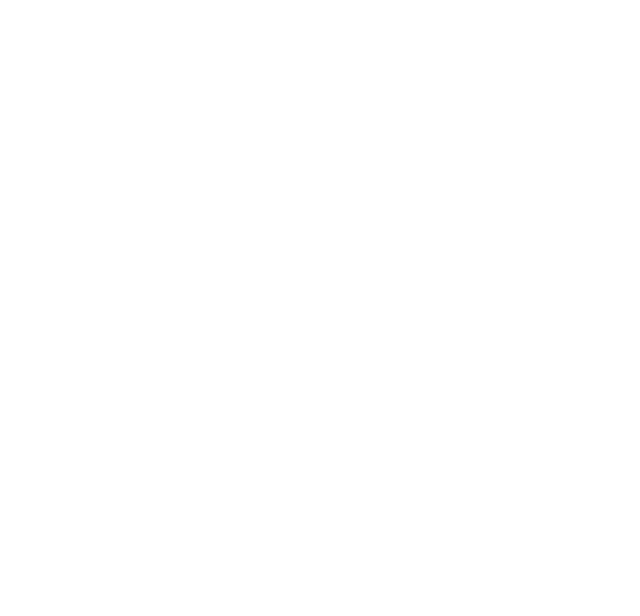
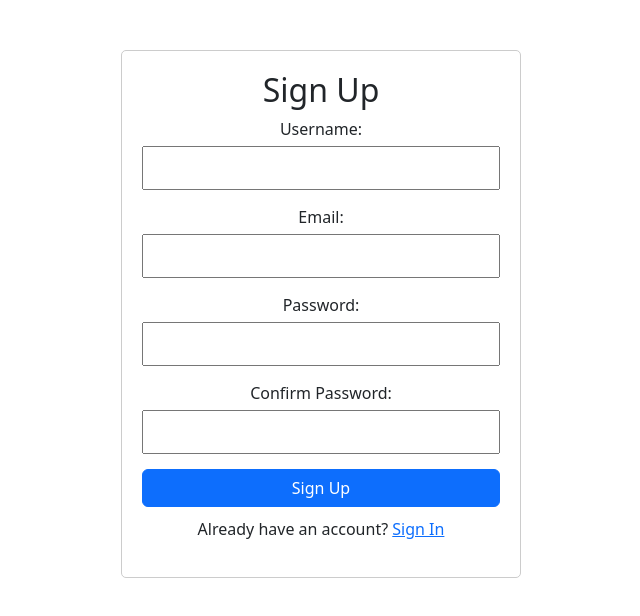
Before and after one commit to lizakhan01/Project_Appayon, a React (Create React App) app in the folder appayon/: page /signUp in a window 1280 px wide. Before the commit this address had no page. Shown: the top 616 px of the page, without its empty margins (319-959 px from the left). Built offline with nearby package versions, Linux system fonts and the light colour scheme.

Commit message:
Added SignIn and SignUp page.

```diff
--- a/appayon/src/App.jsx
+++ b/appayon/src/App.jsx
@@ -2,18 +2,19 @@ import React from "react";
 import { BrowserRouter as Router, Route, Routes } from "react-router-dom";
 import "./App.css";
 import Home from "./Components/Home";
+import SignUp from "./Components/SignUp";
+import SignIn from "./Components/SignIn";
 
 function App() {
   return (
     <div className="App">
       <Router>
         <Routes>
-        <Route path="/home" element={<Home />} />
-
-
+          <Route path="/home" element={<Home />} />
+          <Route path="/signUp" element={<SignUp />} />
+          <Route path="/signIn" element={<SignIn />} />
         </Routes>
       </Router>
-
     </div>
   );
 }
--- a/appayon/src/Components/Home.css
+++ b/appayon/src/Components/Home.css
@@ -1,15 +1,12 @@
-/* Home.css */
+
 .nav-bar {
   padding: 1rem;
 }
 
 .navbar-nav .nav-item-left {
-
   margin-left: 20px;
   margin-right: 20px; /* Adjust the value to increase the spacing between nav items */
 }
-
-
 
 .appayon {
   color: red;
@@ -27,39 +24,51 @@
   align-items: center;
 }
 
+/* Custom styles for the right-side navigation items */
+.nav-item-right {
+  display: flex;
+  align-items: center;
+  margin-left: auto; /* Push the right-side items to the rightmost side */
+}
 
-
-  /* Custom styles for the right-side navigation items */
-
-.nav-item-right-signin {
-    margin-left: 550px; /* Adjust the left margin as needed */
+.nav-item-right-signin,
+.nav-item-right-signup {
   display: flex;
   align-items: center;
   height: 40px; /* Adjust the height as needed */
+  margin-left: 15px; /* Space between Sign In and Sign Up buttons */
 }
 
-  .nav-item-right-signin .nav-link {
+.nav-item-right-signin .nav-link,
+.nav-item-right-signup .nav-link {
   padding: 0;
 }
 
-  .nav-item-right-signin .btn {
+.nav-item-right-signin .btn,
+.nav-item-right-signup .btn {
   height: 100%;
   width: 100px;
   padding: 0 10px; /* Adjust padding inside the button */
 }
 
+/* Hover effects for buttons */
+.nav-item-right-signin .btn:hover,
+.nav-item-right-signup .btn:hover {
+  background-color: #007bff; /* Blue color for hover */
+  color: white; /* White text on hover */
+}
+
 .nav-item-right-cart {
-    margin-left: 15px; /* Adjust the left margin as needed */
   display: flex;
   align-items: center;
   height: 40px; /* Adjust the height as needed */
+  margin-left: 15px; /* Adjust the left margin as needed */
 }
 
 .nav-item-right-cart svg {
   width: 24px; /* Adjust the icon width */
   height: 24px; /* Adjust the icon height */
 }
-
 
 .bg-picture {
   width: 100%;
--- a/appayon/src/Components/Home.jsx
+++ b/appayon/src/Components/Home.jsx
@@ -1,30 +1,23 @@
+
 import React from "react";
 import { Link } from "react-router-dom";
 import { useState } from "react";
 import "bootstrap/dist/css/bootstrap.min.css";
 import "bootstrap/dist/js/bootstrap.bundle.min.js";
 import bgImage from "./bg2.jpg";
-
 import "./Home.css";
 
-const Navbar = () =>
-  {
+const Navbar = () => {
   const [foodname, setFoodName] = useState("");
 
-  const getFoodName = (e) =>{
+  const getFoodName = (e) => {
     e.preventDefault();
-  //  value = e.target.value;
-  //  setFoodName(value);
-
-  //send it to backend and check for the food
-
-
-   console.log(foodname);
-  }
+    // Handle search functionality
+    console.log(foodname);
+  };
 
   return (
     <div className="page-body">
-
       <div className="nav-bar">
         <nav className="navbar navbar-expand-lg bg-body-tertiary">
           <div className="container-fluid">
@@ -93,14 +86,10 @@ const Navbar = () =>
                       </li>
                     </ul>
                   </li>
-
-
-
                 </ul>
               </div>
 
-              <form className="d-flex" role="search" onSubmit={getFoodName} >
-
+              <form className="d-flex" role="search" onSubmit={getFoodName}>
                 <input
                   className="form-control me-2"
                   type="search"
@@ -108,19 +97,25 @@ const Navbar = () =>
                   aria-label="Search"
                   value={foodname}
                   onChange={(e) => setFoodName(e.target.value)}
-
                 />
-
-                <button className="btn btn-outline-success" type="submit" >
+                <button className="btn btn-outline-success" type="submit">
                   Search
                 </button>
               </form>
 
-              <ul className="navbar-nav me-auto mb-2 mb-lg-0">
+              <div className="nav-item-right">
                 <li className="nav-item-right-signin">
                   <button type="submit" className="btn btn-outline-primary">
                     <Link to="/signIn" className="nav-link active">
                       Sign In
+                    </Link>
+                  </button>
+                </li>
+
+                <li className="nav-item-right-signup">
+                  <button type="submit" className="btn btn-outline-secondary">
+                    <Link to="/signUp" className="nav-link active">
+                      Sign Up
                     </Link>
                   </button>
                 </li>
@@ -132,14 +127,14 @@ const Navbar = () =>
                       width="16"
                       height="16"
                       fill="currentColor"
-                      class="bi bi-cart4"
+                      className="bi bi-cart4"
                       viewBox="0 0 16 16"
                     >
                       <path d="M0 2.5A.5.5 0 0 1 .5 2H2a.5.5 0 0 1 .485.379L2.89 4H14.5a.5.5 0 0 1 .485.621l-1.5 6A.5.5 0 0 1 13 11H4a.5.5 0 0 1-.485-.379L1.61 3H.5a.5.5 0 0 1-.5-.5M3.14 5l.5 2H5V5zM6 5v2h2V5zm3 0v2h2V5zm3 0v2h1.36l.5-2zm1.11 3H12v2h.61zM11 8H9v2h2zM8 8H6v2h2zM5 8H3.89l.5 2H5zm0 5a1 1 0 1 0 0 2 1 1 0 0 0 0-2m-2 1a2 2 0 1 1 4 0 2 2 0 0 1-4 0m9-1a1 1 0 1 0 0 2 1 1 0 0 0 0-2m-2 1a2 2 0 1 1 4 0 2 2 0 0 1-4 0" />
                     </svg>
                   </Link>
                 </li>
-              </ul>
+              </div>
             </div>
           </div>
         </nav>
--- /dev/null
+++ b/appayon/src/Components/SignIn.css
@@ -0,0 +1,37 @@
+
+.sign-in-page, .sign-up-page {
+    max-width: 400px;
+    margin: 50px auto;
+    padding: 20px;
+    border: 1px solid #ccc;
+    border-radius: 5px;
+  }
+
+  h2 {
+    text-align: center;
+  }
+
+  .form-group {
+    margin-bottom: 15px;
+  }
+
+  label {
+    display: block;
+    margin-bottom: 5px;
+  }
+
+  input {
+    width: 100%;
+    padding: 8px;
+    box-sizing: border-box;
+  }
+
+  button {
+    width: 100%;
+    padding: 10px;
+  }
+
+  p {
+    text-align: center;
+    margin-top: 10px;
+  }
--- /dev/null
+++ b/appayon/src/Components/SignIn.jsx
@@ -0,0 +1,47 @@
+import React, { useState } from "react";
+import { Link } from "react-router-dom";
+import "./SignIn.css";
+
+const SignIn = () => {
+  const [email, setEmail] = useState("");
+  const [password, setPassword] = useState("");
+
+  const handleSubmit = (e) => {
+    e.preventDefault();
+    // Handle sign-in logic here
+    console.log("Email:", email);
+    console.log("Password:", password);
+  };
+
+  return (
+    <div className="sign-in-page">
+      <h2>Sign In</h2>
+      <form onSubmit={handleSubmit}>
+        <div className="form-group">
+          <label>Email:</label>
+          <input
+            type="email"
+            value={email}
+            onChange={(e) => setEmail(e.target.value)}
+            required
+          />
+        </div>
+        <div className="form-group">
+          <label>Password:</label>
+          <input
+            type="password"
+            value={password}
+            onChange={(e) => setPassword(e.target.value)}
+            required
+          />
+        </div>
+        <button type="submit" className="btn btn-primary">Sign In</button>
+      </form>
+      <p>
+        Don't have an account? <Link to="/signUp">Sign Up</Link>
+      </p>
+    </div>
+  );
+};
+
+export default SignIn;
--- /dev/null
+++ b/appayon/src/Components/SignUp.css
@@ -0,0 +1,48 @@
+.signup-container {
+    max-width: 400px;
+    margin: 50px auto;
+    padding: 20px;
+    border: 1px solid #ccc;
+    border-radius: 10px;
+    background-color: #fff;
+  }
+
+  .signup-container h2 {
+    text-align: center;
+    margin-bottom: 20px;
+  }
+
+  .signup-container .form-group {
+    margin-bottom: 15px;
+  }
+
+  .signup-container .form-group label {
+    display: block;
+    margin-bottom: 5px;
+  }
+
+  .signup-container .form-group input {
+    width: 100%;
+    padding: 8px;
+    border: 1px solid #ccc;
+    border-radius: 5px;
+  }
+
+  .signup-container button {
+    width: 100%;
+    padding: 10px;
+    border: none;
+    border-radius: 5px;
+    background-color: #007bff;
+    color: white;
+    font-size: 16px;
+    cursor: pointer;
+  }
+
+  .signup-container button:hover {
+    background-color: #0056b3;
+  }
+
+  .signup-container p {
+    text-align: center;
+  }
--- /dev/null
+++ b/appayon/src/Components/SignUp.jsx
@@ -0,0 +1,73 @@
+
+import React, { useState } from "react";
+import { Link } from "react-router-dom";
+import "./SignUp.css";
+
+const SignUp = () => {
+  const [username, setUsername] = useState("");
+  const [email, setEmail] = useState("");
+  const [password, setPassword] = useState("");
+  const [confirmPassword, setConfirmPassword] = useState("");
+
+  const handleSubmit = (e) => {
+    e.preventDefault();
+    // Handle sign-up logic here
+    if (password !== confirmPassword) {
+      alert("Passwords do not match!");
+      return;
+    }
+    console.log("Username:", username);
+    console.log("Email:", email);
+    console.log("Password:", password);
+  };
+
+  return (
+    <div className="sign-up-page">
+      <h2>Sign Up</h2>
+      <form onSubmit={handleSubmit}>
+        <div className="form-group">
+          <label>Username:</label>
+          <input
+            type="text"
+            value={username}
+            onChange={(e) => setUsername(e.target.value)}
+            required
+          />
+        </div>
+        <div className="form-group">
+          <label>Email:</label>
+          <input
+            type="email"
+            value={email}
+            onChange={(e) => setEmail(e.target.value)}
+            required
+          />
+        </div>
+        <div className="form-group">
+          <label>Password:</label>
+          <input
+            type="password"
+            value={password}
+            onChange={(e) => setPassword(e.target.value)}
+            required
+          />
+        </div>
+        <div className="form-group">
+          <label>Confirm Password:</label>
+          <input
+            type="password"
+            value={confirmPassword}
+            onChange={(e) => setConfirmPassword(e.target.value)}
+            required
+          />
+        </div>
+        <button type="submit" className="btn btn-primary">Sign Up</button>
+      </form>
+      <p>
+        Already have an account? <Link to="/signIn">Sign In</Link>
+      </p>
+    </div>
+  );
+};
+
+export default SignUp;
```
Lines whose indentation alone changed are shown as unchanged.
